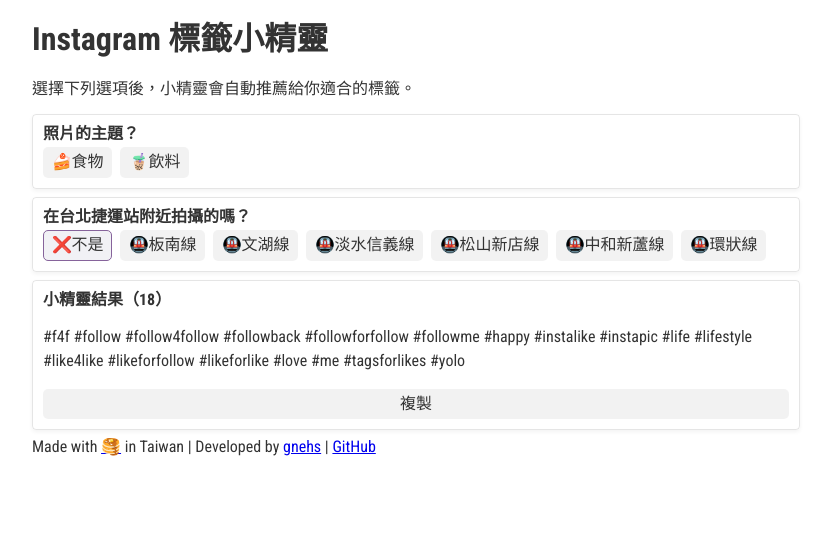
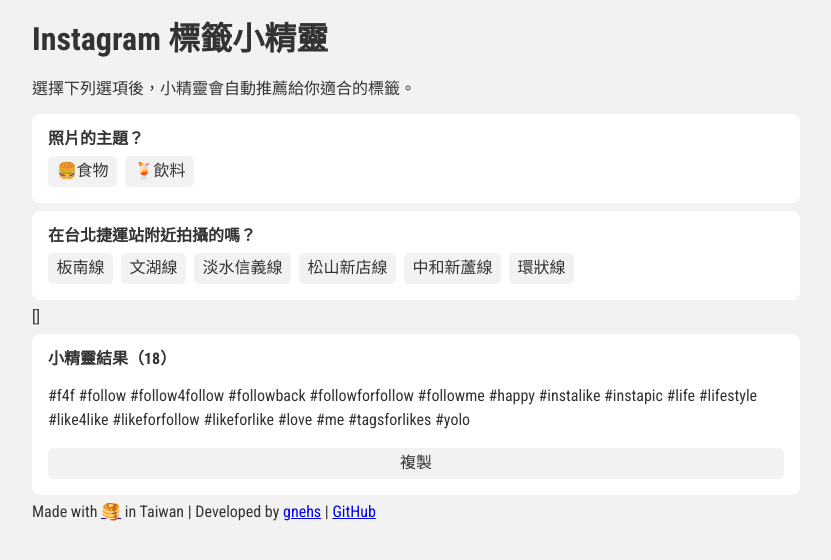
Before and after one commit to gnehs/instagram-hashtag-generator, a Vue app: page / in a window 1280 px wide. Shown: the top 560 px of the page, without its empty margins (224-1055 px from the left). Built offline with nearby package versions, Linux system fonts and the light colour scheme; a web font is replaced by a local one.

Commit message:
updated Generator

```diff
--- a/src/components/CategorySelector.vue
+++ b/src/components/CategorySelector.vue
@@ -1,12 +1,25 @@
 <template>
-  <div class="tags">
-    <div class="tag" v-for="tag of data" @click="toggleTag(tag.value)" :class="{selected: modelValue.includes(tag.value)}">
-      <div class="icon">
-        <span>{{tag.emoji}}</span>
+  <template v-for="item of data" :key="item.question">
+    <div class="block">
+      <div class="block-title">{{item.question}} </div>
+      <div class="tags">
+        <div
+          class="tag"
+          v-for="tag of item.options"
+          :key="tag.name"
+          @click="toggleTag(tag)"
+          :class="{selected: value.includes(tag.value[0])}">
+          <div class="icon" v-if="tag.emoji">
+            <span>{{tag.emoji}}</span>
+          </div>
+          {{tag.name}}
+        </div>
       </div>
-      {{tag.name}}
     </div>
-  </div>
+    <template v-for="tag of item.options.filter(x=>x.children)" :key="tag.name">
+      <CategorySelector v-if="value.includes(tag.value[0])" :data="tag.children" v-model="value" />
+    </template>
+  </template>
 </template>
 
 <script>
@@ -20,26 +33,24 @@
       type: Array,
       default: () => [],
     },
-    radio: {
-      type: Boolean,
-      default: false,
-    },
   },
   emits: ['update:modelValue'],
+  computed: {
+    value: {
+      get() {
+        return this.modelValue
+      },
+      set(value) {
+        this.$emit('update:modelValue', value)
+      }
+    }
+  },
   methods: {
     toggleTag(tag) {
-      if (this.radio) {
-        if (this.modelValue.includes(tag)) {
-          this.$emit('update:modelValue', [])
-        } else {
-          this.$emit('update:modelValue', [tag])
-        }
+      if (this.value.includes(tag.value[0])) {
+        this.value = this.value.filter(x => !tag.value.includes(x))
       } else {
-        if (this.modelValue.includes(tag)) {
-          this.$emit('update:modelValue', this.modelValue.filter((t) => t !== tag))
-        } else {
-          this.$emit('update:modelValue', [...this.modelValue, tag])
-        }
+        this.value = [...this.value, ...tag.value]
       }
     }
   }
--- a/src/components/Generator.vue
+++ b/src/components/Generator.vue
@@ -1,29 +1,7 @@
 <template>
   <div class="container">
-    <div class="block">
-      <div class="block-title">照片的主題？</div>
-      <CategorySelector :data="theme" v-model="themeSelected" />
-    </div>
-    <div class="block" v-if="themeSelected.includes('food')">
-      <div class="block-title">是哪種食物？</div>
-      <CategorySelector :data="food" v-model="foodSelected" />
-    </div>
-    <div class="block" v-if="themeSelected.includes('food')">
-      <div class="block-title">是哪一餐？</div>
-      <CategorySelector :data="foodTime" v-model="foodTimeSelected" />
-    </div>
-    <div class="block" v-if="themeSelected.includes('drink')">
-      <div class="block-title">是哪種飲料？</div>
-      <CategorySelector :data="drink" v-model="drinkSelected" />
-    </div>
-    <div class="block">
-      <div class="block-title">在台北捷運站附近拍攝的嗎？</div>
-      <CategorySelector :data="taipeiMetro" v-model="taipeiMetroSelected" radio />
-    </div>
-    <div class="block" v-if="taipeiMetroStation.length">
-      <div class="block-title">是哪站？</div>
-      <CategorySelector :data="taipeiMetroStation" v-model="taipeiMetroStationSelected" />
-    </div>
+    <CategorySelector :data="selector" v-model="selected" />
+    {{selected}}
     <div class="block">
       <div class="block-title">小精靈結果（{{result.split('#').length-1}}）</div>
       <p class="result">
@@ -43,116 +21,97 @@
   },
   data() {
     return {
-      theme: [
-        { emoji: '🍰', name: '食物', value: 'food' },
-        { emoji: '🧋', name: '飲料', value: 'drink' },
-        // { emoji: '😀', name: '自拍', value: 'selfie' },
-        // { emoji: '🌅', name: '風景', value: 'landscape' },
-        // { emoji: '🦭', name: '動物', value: 'animal' },
-        // { emoji: '🏢', name: '建築', value: 'architecture' },
-      ],
-      themeSelected: [],
-      food: [
-        { emoji: '🍣', name: '壽司', value: ['sushi', '壽司'] },
-        { emoji: '🥞', name: '鬆餅', value: ['pancake', '蓬蓬鬆餅', '鬆餅', 'パンケーキ', 'pancakes'] },
-        { emoji: '🍜', name: '拉麵', value: ['ramen', '拉麵', '拉麺', 'noodles', 'ラーメン', 'ramennoodles', 'soup'] },
-        // { emoji: '🍕', name: '披薩', value: 'pizza' },
-        // { emoji: '🍔', name: '漢堡', value: 'burger' },
-        // { emoji: '🍟', name: '薯條', value: 'fries' },
-        // { emoji: '🍦', name: '冰淇淋', value: 'ice' },
-        // { emoji: '🍫', name: '巧克力', value: 'chocolate' },
-        // { emoji: '🍬', name: '糖果', value: 'candy' },
-        // { emoji: '🥗', name: '沙拉', value: 'salad' },
-        // { emoji: '🥪', name: '三明治', value: 'sandwich' },
-        // { emoji: '🍪', name: '餅乾', value: 'cookie' },
-        // { emoji: '🍩', name: '甜甜圈', value: 'doughnut' },
-        // { emoji: '🧁', name: '蛋糕', value: 'cake' },
-        // { emoji: '🍿', name: '爆米花', value: 'popcorn' },
-      ],
-      foodSelected: [],
-      foodTime: [
-        { emoji: '🌅', name: '早餐', value: ['breakfast', '早餐', '早午餐'] },
-        { emoji: '🌇', name: '午餐', value: ['lunch', '午餐'] },
-        { emoji: '🌃', name: '晚餐', value: ['dinner', '晚餐'] },
-        { emoji: '🌃', name: '宵夜', value: ['宵夜', '夜食'] },
-      ],
-      foodTimeSelected: [],
-      drink: [
-        { emoji: '🧋', name: '珍珠奶茶', value: ['bubbletea', '珍奶', '珍珠奶茶'] },
-        { emoji: '🍹', name: '酒', value: 'wine' },
-        { emoji: '🍺', name: '啤酒', value: 'beer' },
-        { emoji: '☕', name: '咖啡', value: 'coffee' },
-        { emoji: '🍾', name: '香檳', value: 'champagne' },
-        { emoji: '🍷', name: '紅酒', value: 'redwine' },
-        { emoji: '🍸', name: '雞尾酒', value: 'cocktail' },
-      ],
-      drinkSelected: [],
-      taipeiMetro: [
-        { emoji: '❌', name: '不是', value: '' },
-        { emoji: '🚇', name: '板南線', value: '板南線' },
-        { emoji: '🚇', name: '文湖線', value: '文湖線' },
-        { emoji: '🚇', name: '淡水信義線', value: '淡水信義線' },
-        { emoji: '🚇', name: '松山新店線', value: '松山新店線' },
-        { emoji: '🚇', name: '中和新蘆線', value: '中和新蘆線' },
-        { emoji: '🚇', name: '環狀線', value: '環狀線' },
-      ],
-      taipeiMetroSelected: [''],
-      taipeiMetroStationSelected: [],
+      selected: [],
+      metro: {
+        '板南線': ["頂埔", "永寧", "土城", "海山", "亞東醫院", "府中", "板橋", "新埔", "江子翠", "龍山寺", "西門", "台北車站", "善導寺", "忠孝新生", "忠孝復興", "忠孝敦化", "國父紀念館", "市政府", "永春", "後山埤", "昆陽", "南港", "南港展覽館"],
+        '文湖線': ["木柵", "萬芳社區", "萬芳醫院", "辛亥", "麟光", "六張犁", "科技大樓", "大安", "忠孝復興", "南京復興", "中山國中", "松山機場", "大直", "劍南路", "西湖", "港墘", "文德", "內湖", "大湖公園", "葫洲", "東湖", "南港軟體園區", "南港展覽館"],
+        '淡水信義線': ["象山", "台北101", "信義安和", "大安", "大安森林公園", "東門", "中正紀念堂", "台大醫院", "台北車站", "中山", "雙連", "民權西路", "圓山", "劍潭", "士林", "芝山", "明德", "石牌", "唭哩岸", "奇岩", "北投", "新北投", "復興崗", "忠義", "關渡", "竹圍", "紅樹林", "淡水"],
+        '松山新店線': ["新店", "新店區公所", "七張", "小碧潭", "大坪林", "景美", "萬隆", "公館", "台電大樓", "古亭", "中正紀念堂", "小南門", "西門", "北門", "中山", "松江南京", "南京復興", "台北小巨蛋", "南京三民", "松山"],
+        '中和新蘆線': ["南勢角", "景安", "永安市場", "頂溪", "古亭", "東門", "忠孝新生", "松江南京", "行天宮", "中山國小", "民權西路", "大橋頭", "台北橋", "菜寮", "三重", "先嗇宮", "頭前庄", "新莊", "輔大", "丹鳳", "迴龍", "三重國小", "三和國中", "徐匯中學", "三民高中", "蘆洲"],
+        '環狀線': ["大坪林", "十四張", "秀朗橋", "景平", "景安", "中和", "橋和", "中原", "板新", "板橋", "新埔民生", "頭前庄", "幸福", "新北產業園區"]
+      }
     }
   },
   computed: {
-    taipeiMetroStation() {
-      let stations = {
-        '文湖線': ['動物園', '木柵', '萬芳社區', '萬芳醫院', '辛亥', '麟光', '六張犁', '科技大樓', '大安', '忠孝復興', '南京復興', '中山國中', '松山機場', '大直', '劍南路', '西湖', '港墘', '文德', '內湖', '大湖公園', '葫洲', '東湖', '南港軟體園區', '南港展覽館',],
-        '淡水信義線': ['象山', '台北101', '信義安和', '大安', '大安森林公園', '東門', '中正紀念堂', '台大醫院', '台北車站', '中山', '雙連', '民權西路', '圓山', '劍潭', '士林', '芝山', '明德', '石牌', '唭哩岸', '奇岩', '北投', '新北投', '復興崗', '忠義', '關渡', '竹圍', '紅樹林', '淡水',],
-        '松山新店線': ['新店', '新店區公所', '七張', '小碧潭', '大坪林', '景美', '萬隆', '公館', '台電大樓', '古亭', '中正紀念堂', '小南門', '西門', '北門', '中山', '松江南京', '南京復興', '台北小巨蛋', '南京三民', '松山',],
-        '中和新蘆線': ['南勢角', '景安', '永安市場', '頂溪', '古亭', '東門', '忠孝新生', '松江南京', '行天宮', '中山國小', '民權西路', '大橋頭', '台北橋', '菜寮', '三重', '先嗇宮', '頭前庄', '新莊', '輔大', '丹鳳', '迴龍', '三重國小', '三和國中', '徐匯中學', '三民高中', '蘆洲',],
-        '板南線': ["頂埔", "永寧", "土城", "海山", "亞東醫院", "府中", "板橋", "新埔", "江子翠", "龍山寺", "西門", "台北車站", "善導寺", "忠孝新生", "忠孝復興", "忠孝敦化", "國父紀念館", "市政府", "永春", "後山埤", "昆陽", "南港", "南港展覽館",],
-        '環狀線': ['大坪林', '十四張', '秀朗橋', '景平', '景安', '中和', '橋和', '中原', '板新', '板橋', '新埔民生', '頭前庄', '幸福', '新北產業園區',]
-      }
-      if (stations[this.taipeiMetroSelected[0]])
-        return stations[this.taipeiMetroSelected[0]].map(x => ({ emoji: '🚇', name: x, value: x }))
-      else
-        return []
+    selector() {
+      let result = [{
+        question: '照片的主題？',
+        options: [{
+          emoji: '🍔',
+          name: '食物',
+          value: [`美食`, `eat`, `yummy`, `foodie`, `foodporn`, `instafood`, `delicious`, `restaurante`, `restaurant`],
+          children: [{
+            question: '是哪一餐？',
+            options: [
+              { emoji: '🌅', name: '早餐', value: ['breakfast', '早餐', '早午餐'] },
+              { emoji: '🌇', name: '午餐', value: ['lunch', '午餐'] },
+              { emoji: '🌃', name: '晚餐', value: ['dinner', '晚餐'] },
+              { emoji: '🌃', name: '宵夜', value: ['宵夜', '夜食'] },
+            ]
+          }, {
+            question: '是哪種食物？',
+            options: [
+              { emoji: '🍣', name: '壽司', value: ['sushi', '壽司'] },
+              { emoji: '🥞', name: '鬆餅', value: ['pancake', '蓬蓬鬆餅', '鬆餅', 'パンケーキ', 'pancakes'] },
+              { emoji: '🍜', name: '拉麵', value: ['ramen', '拉麵', '拉麺', 'noodles', 'ラーメン', 'ramennoodles', 'soup'] },
+              { emoji: '🍕', name: '披薩', value: ['pizza', 'pizzagram', 'pizzeria'] },
+              // { emoji: '🍔', name: '漢堡', value: ['burger'] },
+              // { emoji: '🍟', name: '薯條', value: ['fries'] },
+              // { emoji: '🍦', name: '冰淇淋', value: ['ice'] },
+              // { emoji: '🍫', name: '巧克力', value: ['chocolate'] },
+              // { emoji: '🍬', name: '糖果', value: ['candy'] },
+              // { emoji: '🥗', name: '沙拉', value: ['salad'] },
+              // { emoji: '🥪', name: '三明治', value: ['sandwich'] },
+              // { emoji: '🍪', name: '餅乾', value: ['cookie'] },
+              // { emoji: '🍩', name: '甜甜圈', value: ['doughnut'] },
+              // { emoji: '🧁', name: '蛋糕', value: ['cake'] },
+              // { emoji: '🍿', name: '爆米花', value: ['popcorn'] },
+            ]
+          }]
+        }, {
+          emoji: '🍹',
+          name: '飲料',
+          value: ['drink', 'drinks', 'drinking'],
+          children: [{
+            question: '是哪種飲料？',
+            options: [
+              { emoji: '🧋', name: '珍珠奶茶', value: ['bubbletea', '珍奶', '珍珠奶茶', 'milktea', 'bubbledrink', 'bobamilktea'] },
+              { emoji: '🍹', name: '酒', value: ['wine'] },
+              { emoji: '🍺', name: '啤酒', value: ['beer'] },
+              { emoji: '☕', name: '咖啡', value: ['coffee', 'coffeetime', 'coffeegram'] },
+              { emoji: '🍾', name: '香檳', value: ['champagne'] },
+              { emoji: '🍷', name: '紅酒', value: ['redwine'] },
+              { emoji: '🍸', name: '雞尾酒', value: ['cocktail'] },]
+          }]
+        },
+          // { emoji: '🤳', name: '自拍', value: 'selfie' },
+          // { emoji: '🌅', name: '風景', value: 'landscape' },
+          // { emoji: '🦭', name: '動物', value: 'animal' },
+          // { emoji: '🏢', name: '建築', value: 'architecture' },
+        ],
+      }]
+      result.push({
+        question: '在台北捷運站附近拍攝的嗎？',
+        options: Object.entries(this.metro).map(([name, value]) => ({
+          name,
+          value: [name],
+          children: [{ question: `是「${name}」的哪一站？`, options: value.map(x => ({ name: x, value: [x] })) }]
+        }))
+      })
+      return result
     },
     result() {
       let tags = ['love']
-      tags.push(this.themeSelected)
-      tags.push(this.taipeiMetroSelected)
-      if (this.themeSelected.includes('food')) {
-        tags.push(this.foodSelected)
-        tags.push(this.foodTimeSelected)
-        tags.push(`美食`)
-        tags.push(`eat`)
-        tags.push(`yummy`)
-        tags.push(`foodie`)
-        tags.push(`foodporn`)
-        tags.push(`instafood`)
-        tags.push(`delicious`)
-        tags.push(`restaurante`)
-        tags.push(`restaurant`)
-      }
-      if (this.themeSelected.includes('drink')) {
-        tags.push(this.drinkSelected)
-      }
-      if (this.taipeiMetroSelected[0] != '') {
-        let station
-        if (this.taipeiMetroStationSelected[0]) {
-          station = this.taipeiMetroStationSelected
-          tags.push(station)
-        }
-        if (this.themeSelected.includes('food')) {
-          tags.push(this.taipeiMetroStationSelected.map(x => x + '美食'))
-          tags.push(`台北美食`)
-        }
-      }
+      tags.push(this.selected)
+
+      let includeFood = this.selected.includes('美食')
       if (tags.length < 30) {
         // 熱門
         tags.push(['followback', 'life', 'yolo', 'happy', 'instalike', 'like4like', 'likeforlike'].sort(() => Math.random() - 0.5))
         // 較不熱門
         tags.push(['likeforfollow', 'followme', 'follow', 'me', 'lifestyle', 'follow4follow', 'followforfollow', 'tagsforlikes', 'f4f', 'instapic'].sort(() => Math.random() - 0.5))
       }
-      tags = tags.flat(2).filter(x => x != '').slice(0, 30).sort()
+      tags = tags.flat(9).filter(x => x != '').slice(0, 30).sort()
 
       return '#' + tags.join(' #')
     }
@@ -167,14 +126,13 @@
 
 <style lang="sass">
 .block
-  border: 1px solid rgba(0, 0, 0, 0.1)
-  border-radius: 4px
-  box-shadow: 0 2px 4px rgba(0, 0, 0, 0.05)
-  padding: 10px
+  border-radius: 8px
+  padding: 16px
   margin: 8px 0
+  background-color: #fff
   .block-title
     font-weight: bold
-    margin-bottom: 4px
+    margin-bottom: 8px
   .result
     line-height: 1.5
   .copy-btn
--- a/src/style.sass
+++ b/src/style.sass
@@ -1,6 +1,7 @@
 body
   font-family: 'Roboto Condensed', 'Noto Sans TC', 'Noto Color Emoji', sans-serif
   color: #333
+  background: #f2f2f2
 .container
   width: min(calc(100vw - 32px), 768px)
   margin: 0 auto
--- a/vite.config.js
+++ b/vite.config.js
@@ -13,7 +13,7 @@
         name: 'Instagram 標籤產生器',
         short_name: 'Instagram 標籤產生器',
         description: '讓小精靈自動推薦給你適合的標籤',
-        theme_color: '#ffffff',
+        theme_color: '#f2f2f2',
         icons: [
           {
             src: '/icon.svg',
```
